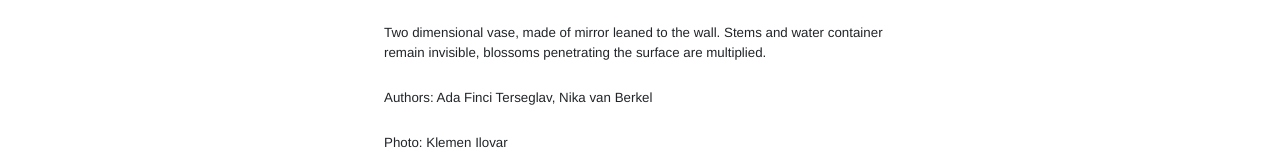
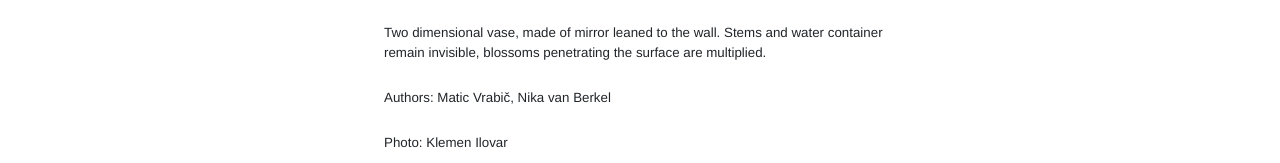
Before and after one commit to Junoburger/Nikavanberkel, a React (Create React App) app: page /twodimensionalvase in a window 1280 px wide. Both pictures are taken after a click on the element 1239 px from the left and 729 px from the top of the page. Shown: the part 133-296 px from the top of the page. Built offline with nearby package versions, Linux system fonts and the light colour scheme.

Commit message:
correct authors

```diff
--- a/src/assets/projects/Two dimensional vase/images.js
+++ b/src/assets/projects/Two dimensional vase/images.js
@@ -75,7 +75,7 @@ const images = [
             water container remain invisible, blossoms penetrating the surface
             are multiplied.
           </Section>
-          <Section>Authors: Ada Finci Terseglav, Nika van Berkel</Section>
+          <Section>Authors: Matic Vrabič, Nika van Berkel</Section>
           <Section>Photo: Klemen Ilovar</Section>
         </Paragraph>
       );
```
